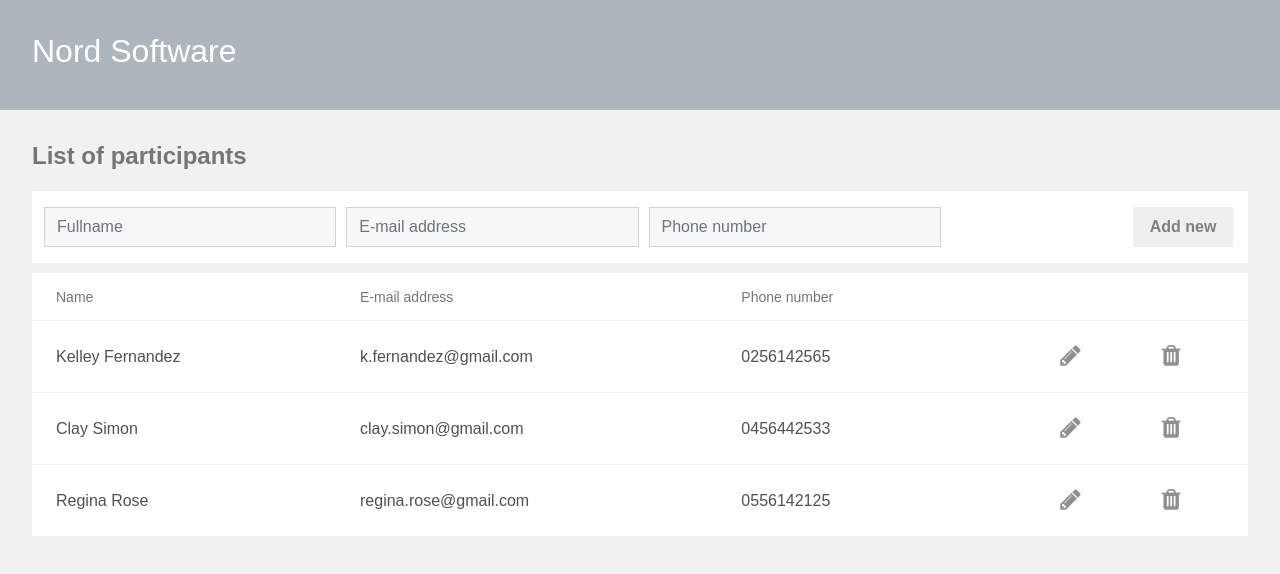
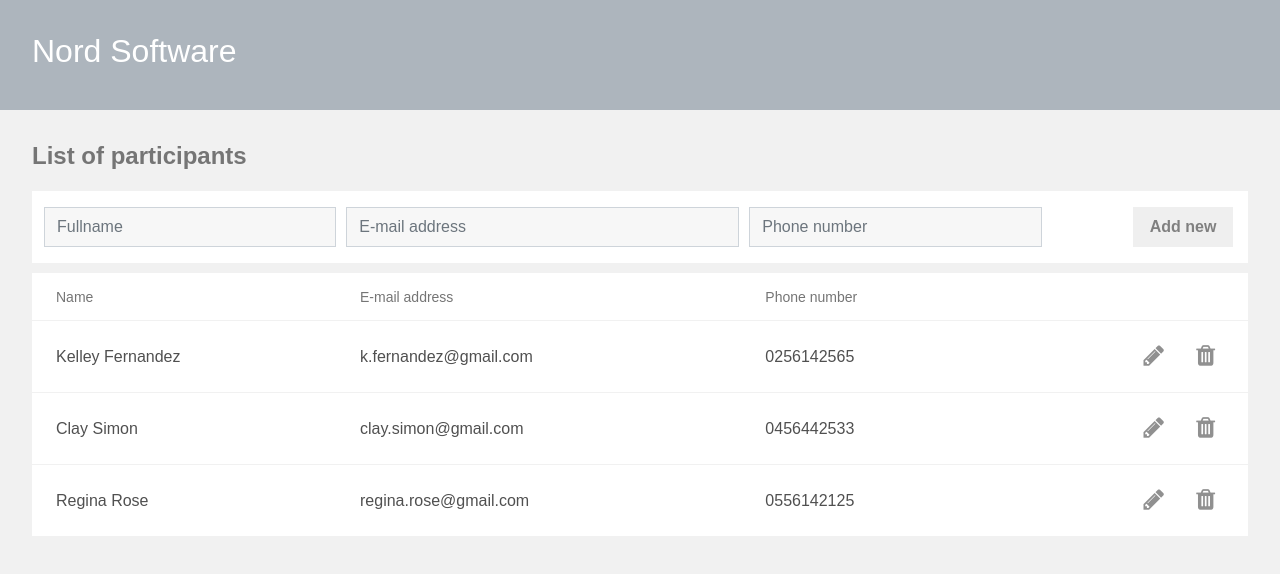
Before and after one commit to hongloans9/DigiaTest, a React (Create React App) app: page / in a window 1280 px wide. Shown: the top 574 px of the page. Built offline with nearby package versions, Linux system fonts and the light colour scheme.

Commit message:
UI update

```diff
--- a/src/components/App.css
+++ b/src/components/App.css
@@ -43,15 +43,21 @@
   font-size: 24px;
   color: #909090;
 }
-.col-3 {
-  padding-left: 0;
-}
+
 .col-4 {
   padding-left: 24px;
 }
+.col-3 {
+  padding-left: 24px;
+}
 
-.col-name {
-  padding-left: 24px;
+.fa-trash {
+  margin-right: 18px;
+  margin-left: 32px;
+}
+
+.fa:hover {
+  color: #007bff;
 }
 
 #sorting:hover {
@@ -90,24 +96,24 @@
 #btn-sub {
   color: #808080;
   width: 100px;
+  font-size: 16px;
   font-weight: 600;
-  margin-left: 10px;
   margin-right: 10px;
 }
 
-.btn-cancel2 {
+.btn-cancel {
   color: #007bff;
-  margin-right: 10px;
+  margin-right: 5px;
+  padding: 6px 8px;
 }
 
-.btn-1 {
+.btn-primary {
   margin-right: 10px;
 }
 
 .btn {
-    width: 88px;
     font-weight: 600;
-    font-size: 16px;
     height: 40px;
     border-radius: 0;
+    font-size: 14px;
 }
--- a/src/components/add_new_form.js
+++ b/src/components/add_new_form.js
@@ -9,8 +9,9 @@ class AddNew extends Component {
     renderField(field) {
         const { meta: { touched, error } } = field;
         const className = `form-control ${touched && error ? 'is-invalid' : ''}`;
+        const class_col = `form-group ${field.type === 'email' ? 'col-md-4' : 'col-md-3'}`;
         return (
-            <div className="form-group col-md-3">
+            <div className={class_col}>
                 <input className={className}
                     placeholder={field.label}
                     {...field.input} />
@@ -46,7 +47,7 @@ class AddNew extends Component {
                         name="phone"
                         type="number"
                         component={this.renderField} />
-                    <div className=" form-group col-md-3 " align="right">
+                    <div className="form-group col " align="right">
                         <button type="submit" className="btn" id="btn-sub" disabled={submitting} >Add new</button>
                     </div>
                 </div>
--- a/src/components/edit_form.js
+++ b/src/components/edit_form.js
@@ -22,8 +22,9 @@ class EditForm extends Component {
     renderField(field) {
         const { meta: { touched, error } } = field;
         const className = `form-control ${touched && error ? 'is-invalid' : ''}`;
+        const class_col = `form-group ${field.type === 'email' ? 'col-md-4' : 'col-md-3'}`;
         return (
-            <div className="form-group form-edit col-3">
+            <div className={class_col}>
                 <input className={className}
                     placeholder={field.label}
                     {...field.input} />
@@ -58,10 +59,11 @@ class EditForm extends Component {
                     <Field
                         label="Phone number"
                         name="phone"
+                        type="number"
                         component={this.renderField} />
-                    <div className=" form-group col-3 " align="right">
-                        <button type="button" className="btn btn-cancel2" onClick={() => this.props.showEditForm({})}>Cancel</button>
-                        <button type="submit" className="btn btn-primary btn-1" disabled={submitting}>Save</button>
+                    <div className="form-group col " align="right">
+                        <button type="button" className="btn btn-cancel" onClick={() => this.props.showEditForm({})}>Cancel</button>
+                        <button type="submit" className="btn btn-primary" disabled={submitting}>Save</button>
                     </div>
                 </div>
             </form>
--- a/src/components/participants_list.js
+++ b/src/components/participants_list.js
@@ -19,10 +19,8 @@ class ParticipantsList extends Component {
                     <div className="col-3 col-name">{participant.name}</div>
                     <div className="col-4 ">{participant.email}</div>
                     <div className="col-3">{participant.phone}</div>
-                    <div className="col">
+                    <div className="col" align="right">
                         <i className="fa fa-pencil" onClick={() => this.props.showEditForm(participant)}></i>
-                    </div>
-                    <div className="col">
                         <i className="fa fa-trash" onClick={() => this.props.deleteParticipant(participant)}></i>
                     </div>
                 </div>
```
